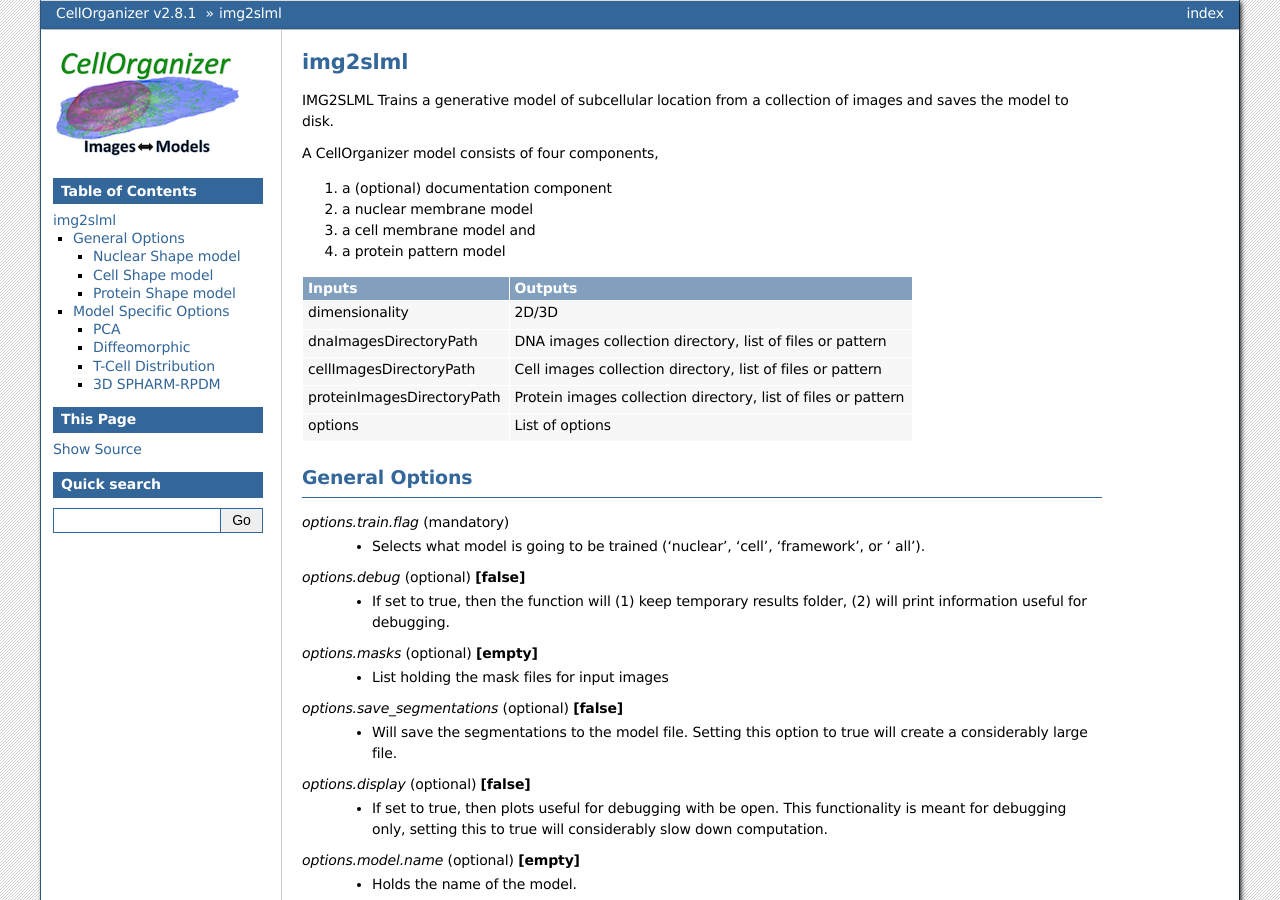
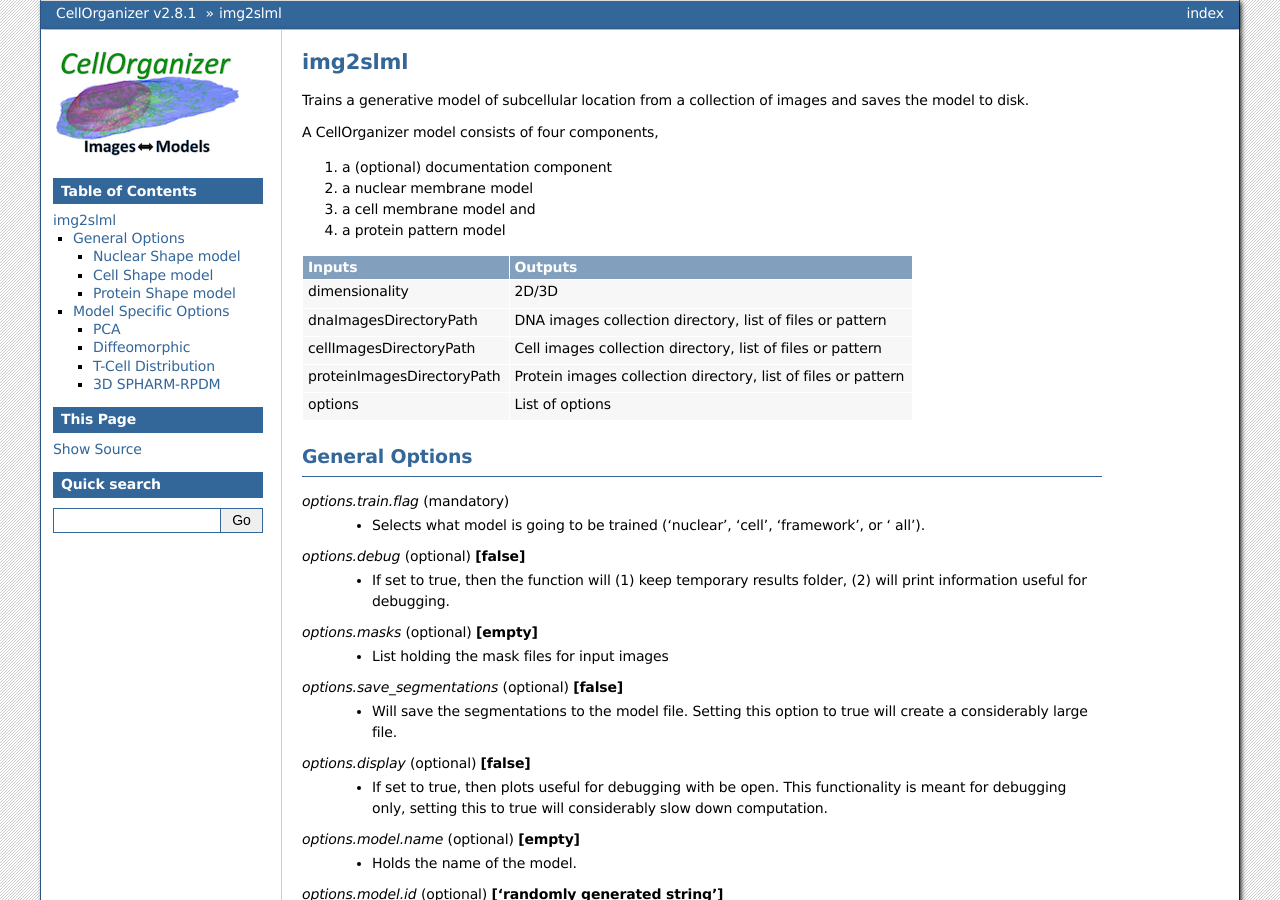
Before and after one commit to murphygroup/cellorganizer-documentation_old, a Sphinx documentation site: the page built from source/chapters/cellorganizer_options/img2slml_options.rst, in a window 1280 px wide and 900 px high. Built offline with Sphinx 7.4.7, drawn with Linux system fonts in a browser that asks for light colours; some of the changed text lies outside the part shown.

Commit message:
Update img2slml_options.rst made some edits.

```diff
--- a/source/chapters/cellorganizer_options/img2slml_options.rst
+++ b/source/chapters/cellorganizer_options/img2slml_options.rst
@@ -1,6 +1,6 @@
 img2slml
 ********
-IMG2SLML Trains a generative model of subcellular location from a
+Trains a generative model of subcellular location from a
 collection of images and saves the model to disk.
 
 A CellOrganizer model consists of four components,
@@ -57,10 +57,13 @@
 ^^^^^^^^^^^^^^^^^^^
 *options.nucleus.class* (mandatory)
     * Holds the nuclear membrane model class.
+
 *options.nucleus.type* (mandatory)
     * Holds the nuclear membrane model type.
+
 *options.nucleus.name* (optional) **[empty]**
     * Holds the name of the nuclear model.
+
 *options.nucleus.id* (optional) **['randomly generated string']**
     * Holds the id of the nuclear model.
 
@@ -113,7 +115,6 @@
     * This option specifies
 
 *model.diffeomorphic.com_align* (mandatory)  **['nuc']**
-    *
 
 T-Cell Distribution
 ^^^^^^^^^^^^^^^^^^^
```
Also changed, not shown: other parts of source/chapters/cellorganizer_options/img2slml_options.rst (+8 -12 lines).
